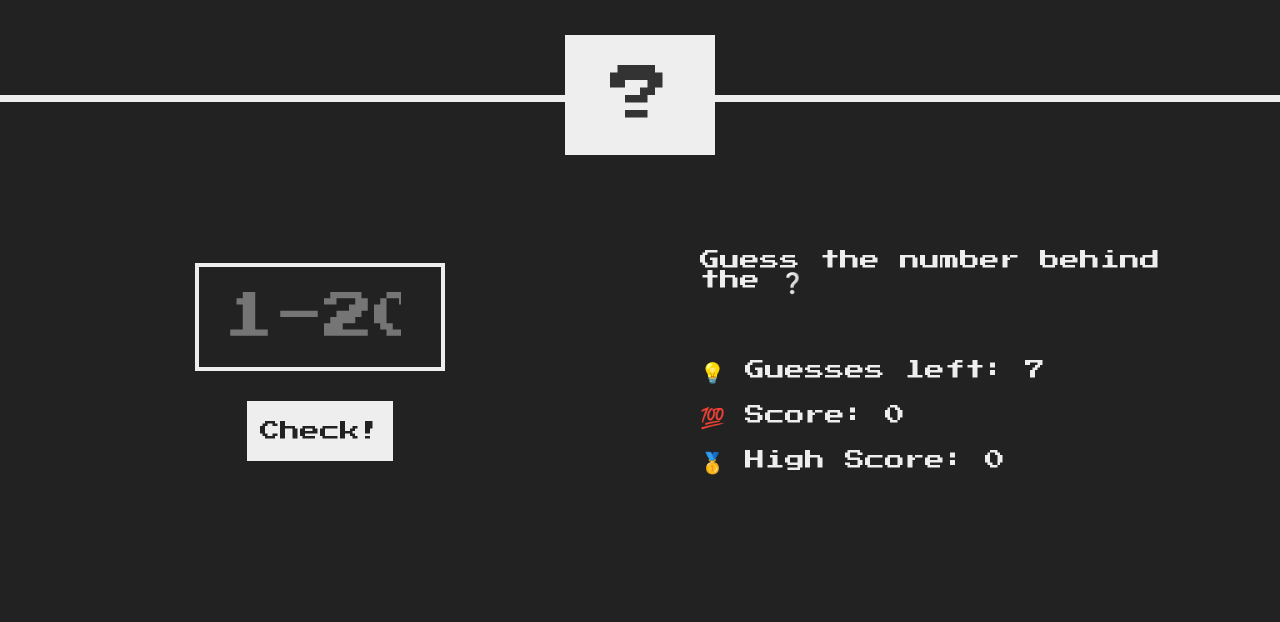
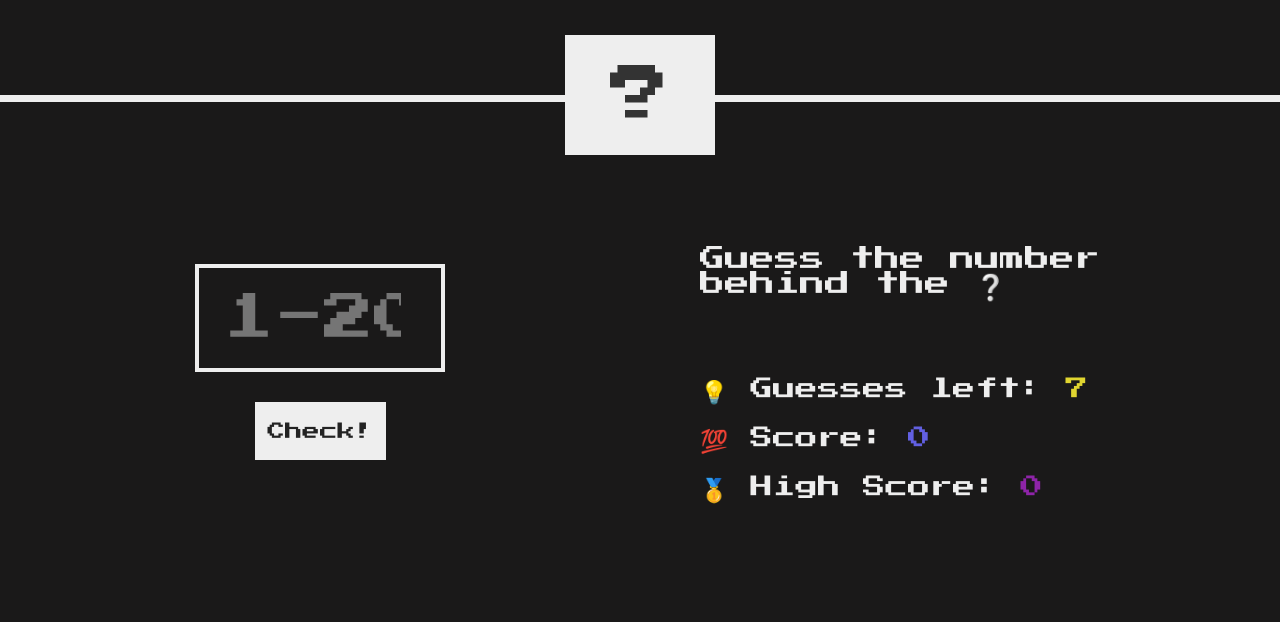
Before and after one commit to moonman369/Guess-What, a plain HTML site: page index.html in a window 1280 px wide. Shown: the part 178-800 px from the top of the page. Drawn offline with Linux system fonts and the light colour scheme.

Commit message:
UI enhancements

```diff
--- a/index.html
+++ b/index.html
@@ -29,8 +29,9 @@
         <button class="btn check">Check!</button>
       </section>
       <section class="right">
-        <p class="message">Guess the number behind the ❔</p>
-        <p class="label-guess-left">
+        <p class="message"><br>
+          Guess the number behind the ❔</p>
+        <p class="label-guess-left"><br><br>
           💡 Guesses left: <span class="guess-left">7</span>
         </p>
         <p class="label-score">💯 Score: <span class="score">0</span></p>
@@ -54,7 +55,7 @@
         <br>🔄 PLAY AGAIN! -> Reset the scores and start a new game.
         <br><br><br>
         <h3>HOW TO PLAY:</h3>
-        <br>1. You get 7 guesses to find the secret number hidden behind the question mark at the middle. <br>2. With each guess, you enter an integer number between 1 and 20 (both inclusive). <br>3. Click on the `CHECK` button or press enter to check if your guess is correct. <br>4. You start with 70 points and they decreses with every consequtive guess to consume. <br>5. You lose once your score reaches zero.
+        <br>1. You get 7 guesses to find the secret number hidden behind the question mark at the center. <br>2. With each guess, you enter an integer number between 1 and 20 (both inclusive). <br>3. Click on the `CHECK` button or press enter to check if your guess is correct. <br>4. You start with 70 points and they decreses with every consequtive guess to consume. <br>5. You lose once your score reaches zero.
         <br>
         <br />Enjoy my other game:
         <a class="link" href="https://moonman369.github.io/Dicey/"
--- a/style.css
+++ b/style.css
@@ -13,8 +13,8 @@ html {
 
 body {
   font-family: "Press Start 2P", sans-serif;
-  color: #eee;
-  background-color: #222;
+  color: rgb(241, 236, 236);
+  background-color: rgb(26, 25, 25);
   /* background-color: #60b347; */
 }
 
@@ -42,7 +42,12 @@ main {
 
 .right {
   width: 52rem;
-  font-size: 2rem;
+  font-size: 2.25rem;
+}
+
+.message {
+  font-size: 2.5rem;
+  top: 23rem;
 }
 
 /* ELEMENTS STYLE */
@@ -105,7 +110,7 @@ h1 {
   border: none;
   background-color: #eee;
   color: #222;
-  font-size: 2rem;
+  font-size: 1.75rem;
   font-family: inherit;
   padding: 2rem 1.3rem;
   cursor: pointer;
@@ -124,8 +129,20 @@ h1 {
   margin-bottom: 2rem;
 }
 
+.score {
+  color: rgb(98, 96, 226);
+}
+
+.highscore {
+  color: rgb(142, 36, 168);
+}
+
 .label-guess-left {
   margin-bottom: 2rem;
+}
+
+.guess-left {
+  color: #e0d530;
 }
 
 .hidden {
```
